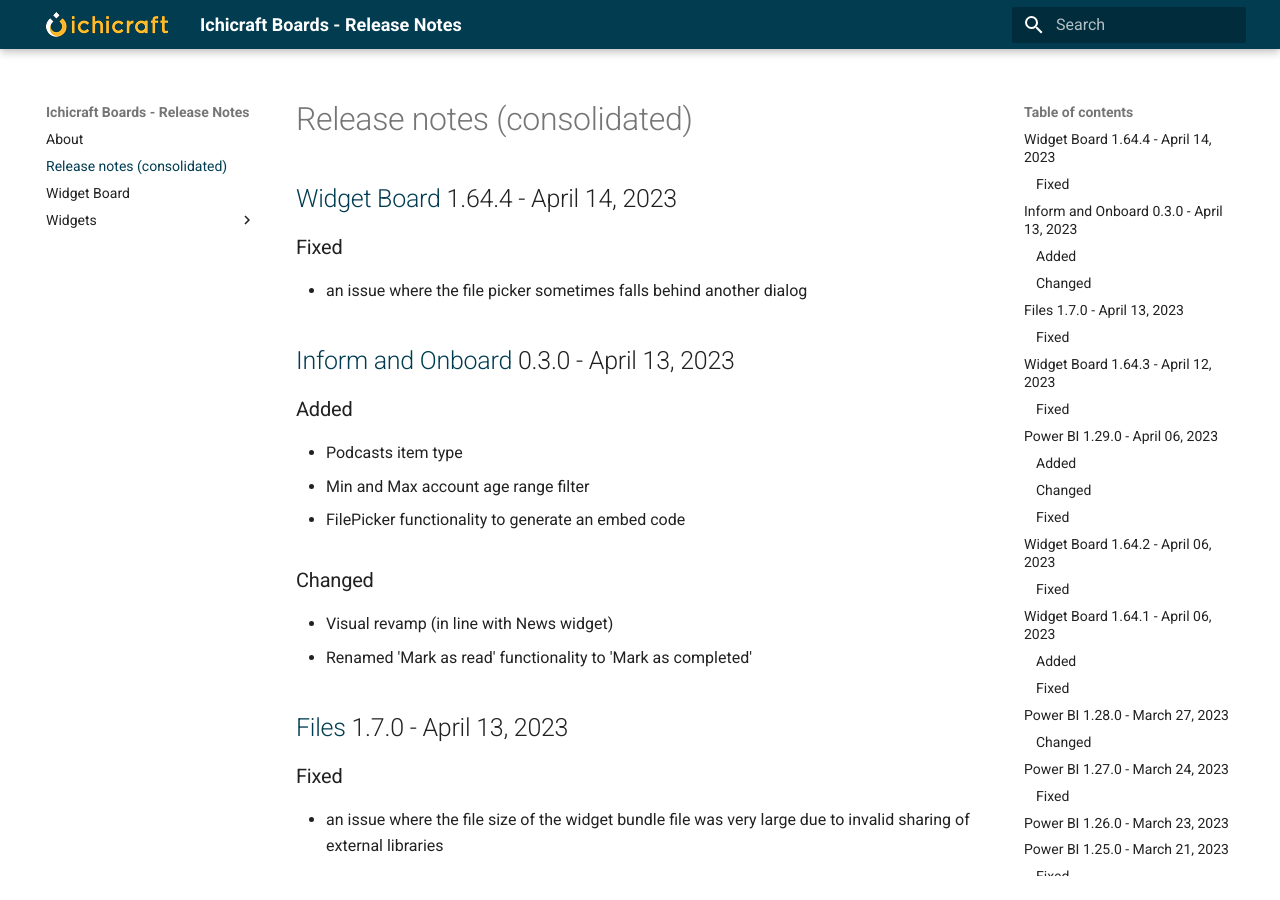
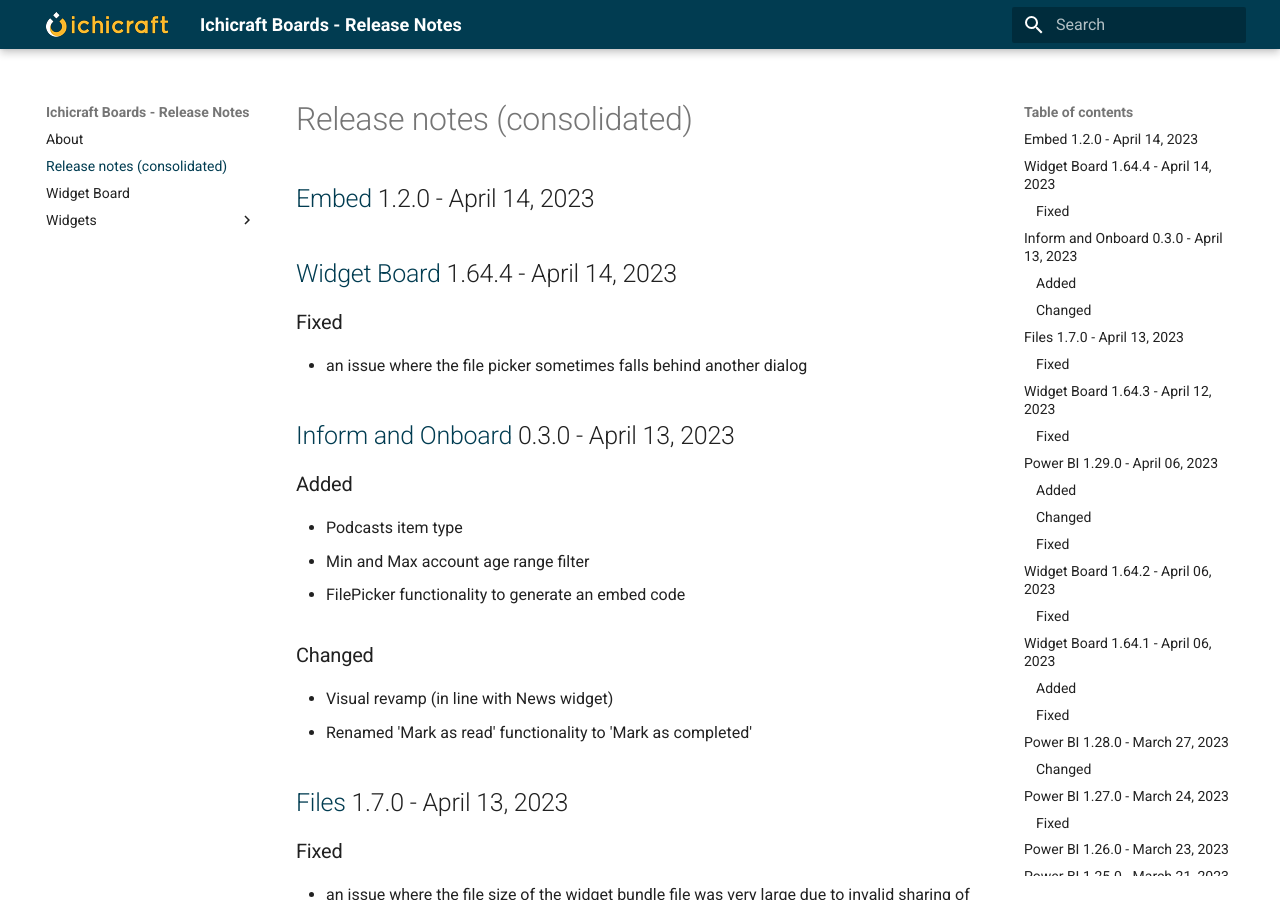
Before and after one commit to ichicraft/widgets-docs, an MkDocs documentation site: the page built from docs/Release-notes-(consolidated).md, in a window 1280 px wide and 900 px high. Built offline with MkDocs 1.6.1 and Material for MkDocs 9.7.7, drawn with Linux system fonts in a browser that asks for light colours.

Commit message:
Release notes updated by BuildService

```diff
--- a/docs/Release-notes-(consolidated).md
+++ b/docs/Release-notes-(consolidated).md
@@ -1,3 +1,7 @@
+## [Embed](./Widgets/Embed.md) 1.2.0 - April 14, 2023
+
+
+
 ## [Widget Board](./Widget Board.md) 1.64.4 - April 14, 2023
 
 ### Fixed
--- a/docs/Widgets/Embed.md
+++ b/docs/Widgets/Embed.md
@@ -1,3 +1,7 @@
+## 1.2.0 - April 14, 2023
+
+
+
 ## 1.1.0 - October 07, 2021
 
 ### Changed
```
